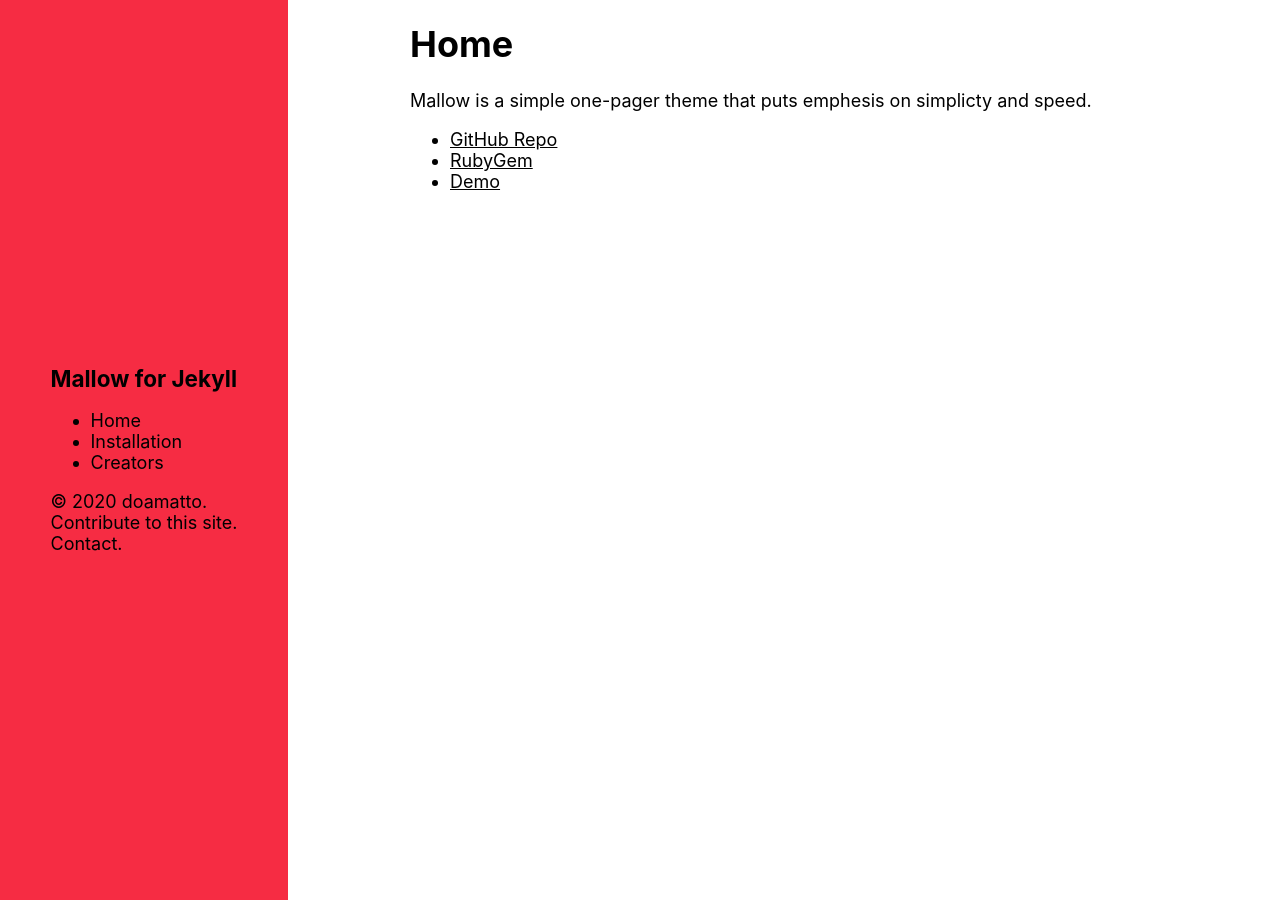
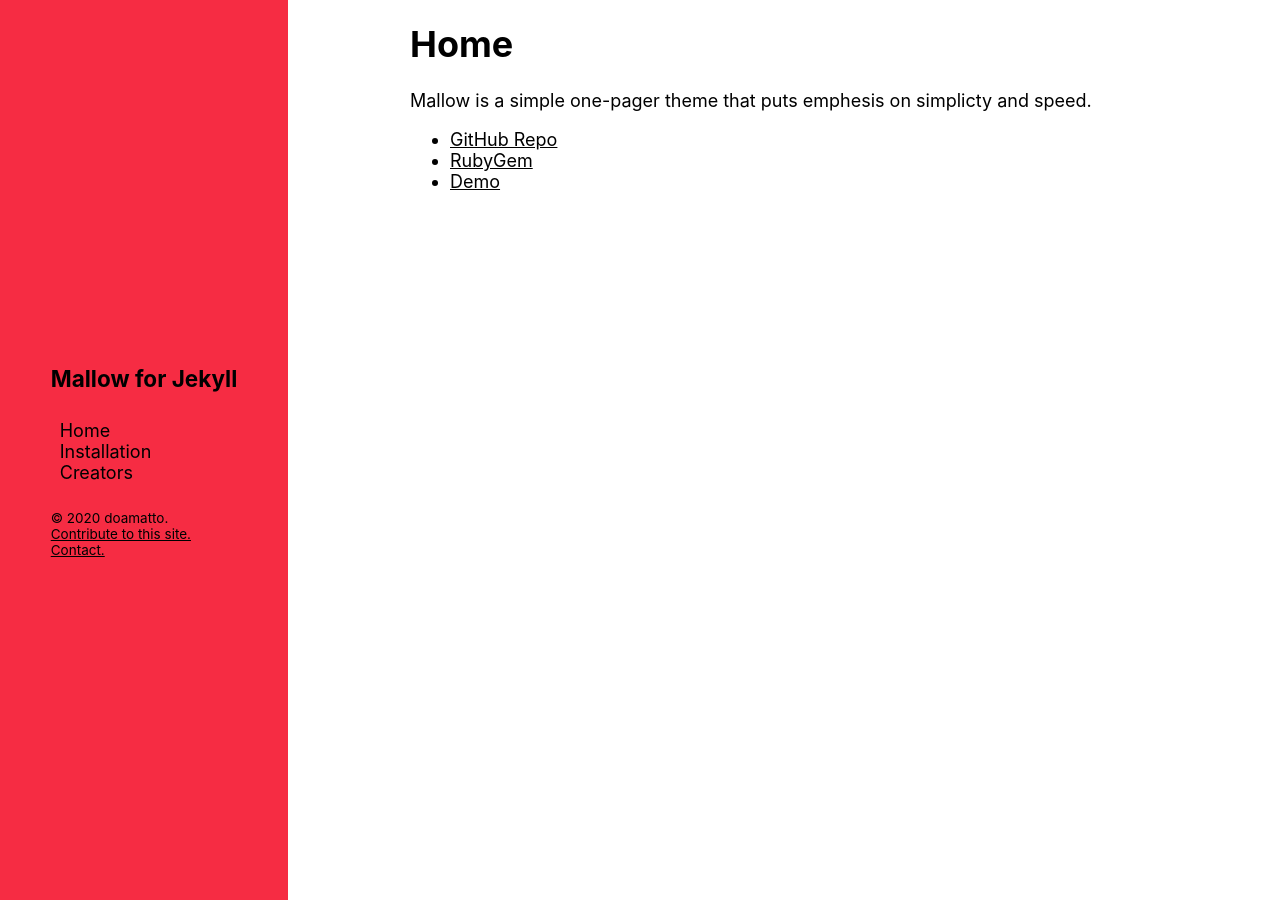
Before and after one commit to doamatto/mallow-theme, a Jekyll site: the page built from index.md, in a window 1280 px wide. Built offline with Jekyll 4.4.1, drawn with Linux system fonts in a browser that asks for light colours; some web fonts are replaced.

Commit message:
Simplified CSS

```diff
--- a/_sass/_theme.scss
+++ b/_sass/_theme.scss
@@ -39,6 +39,11 @@
   justify-content: center;
   align-items: center;
   max-width: 270px;
+  nav {
+    ul {
+      padding: 1vh 1vh 1vh 1vh;
+      list-style: none;
+    }
     a {
       text-decoration: none !important;
       color: $navColour;
@@ -50,20 +55,15 @@
       text-decoration: none !important;
     }
   }
-
-.links {
-  padding: 1vh 1vh 1vh 1vh;
-  list-style: none;
-}
-
-.copyright {
-    font-size: .75em;
-    color: $navColour;
 }
 
 .footer {
   justify-content: left;
   text-align: left;
+  p {
+    font-size: .75em;
+    color: $navColour;
+  }
 }
 
 // Typography and Misc.
```
Lines whose indentation alone changed are shown as unchanged.
